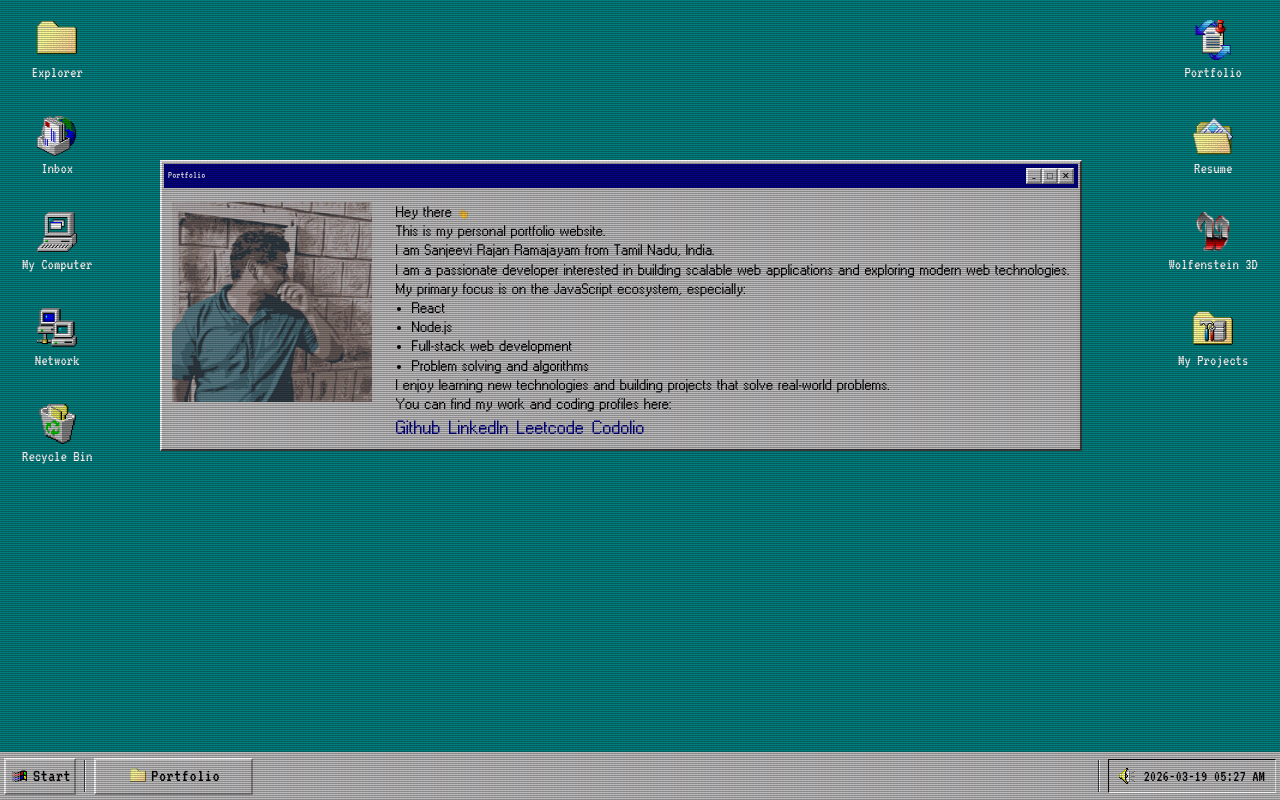
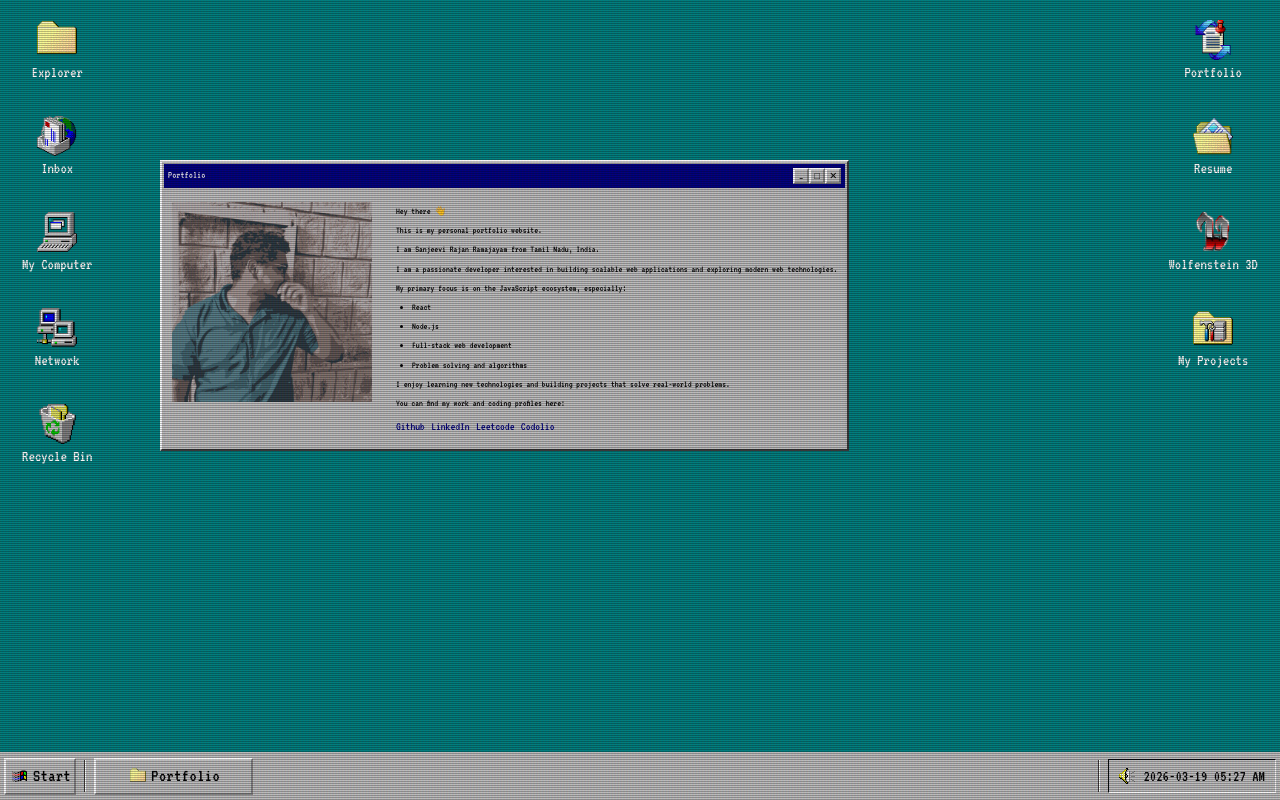
Before and after one commit to sanjeevirajanramajayam/WebOSPortfolio, a plain HTML site: page index.html in a window 1280 px wide. Drawn offline with nearby package versions, Linux system fonts and the light colour scheme.

Commit message:
removed old windows font

```diff
--- a/index.css
+++ b/index.css
@@ -1,10 +1,3 @@
-@font-face {
-    font-family: 'Windows 95';
-    src: url(../fonts/w-95-sans-serif.woff2) format('woff2'), url(../fonts/w-95-sans-serif.woff) format('woff');
-    font-weight: 400;
-    font-style: normal
-}
-
 * {
     --color-white: #FFFFFF;
     --color-black: #000000;
@@ -385,13 +378,13 @@
 }
 
 body {
-    font-family: "Windows 95", sans-serif;
+    font-family: "VT323", sans-serif;
     font-weight: 400
 }
 
 p,
 ul li {
-    font-family: "Windows 95", sans-serif;
+    font-family: "VT323", sans-serif;
     font-size: .6rem;
     font-weight: 300;
     line-height: 2
```
